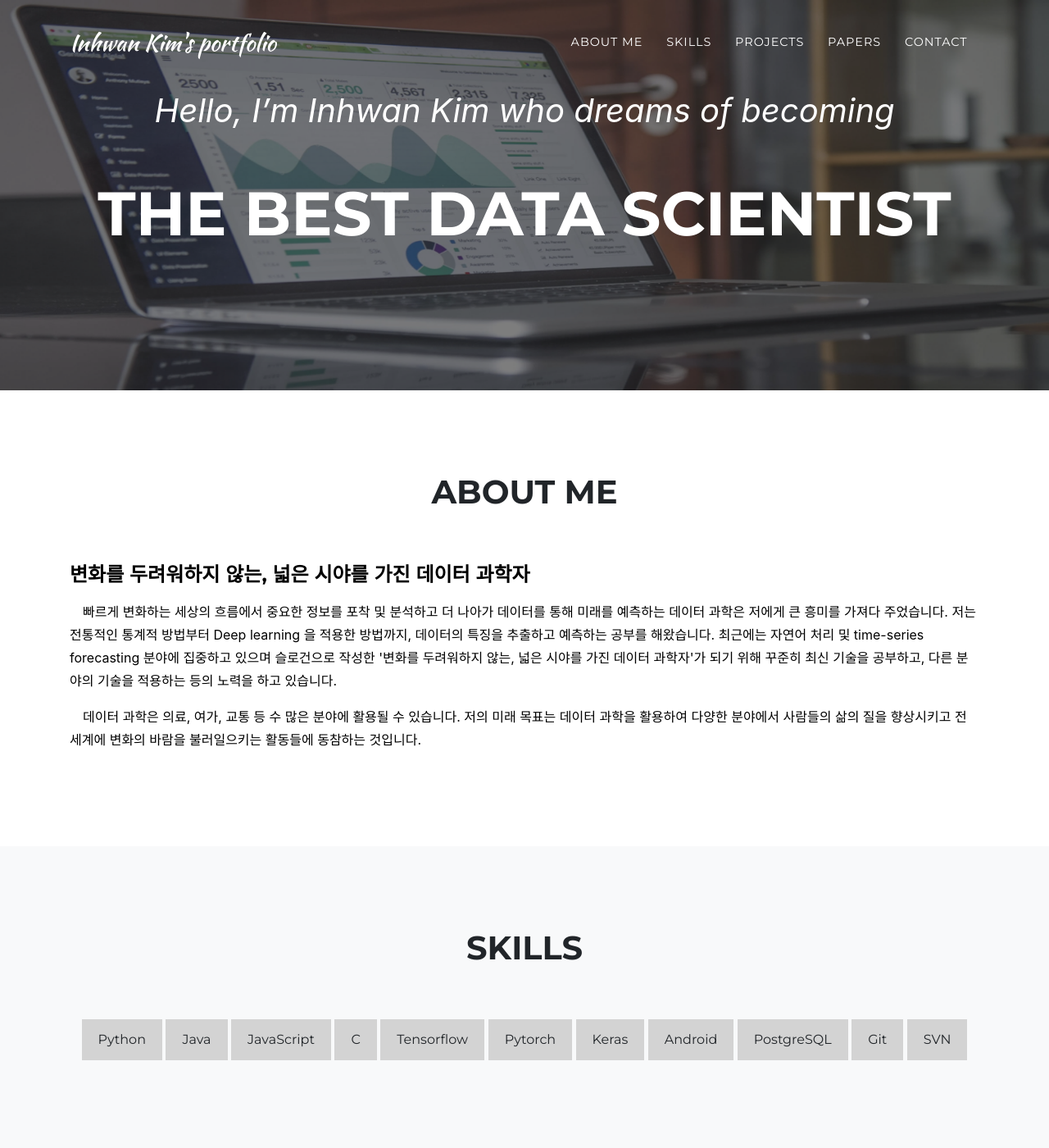
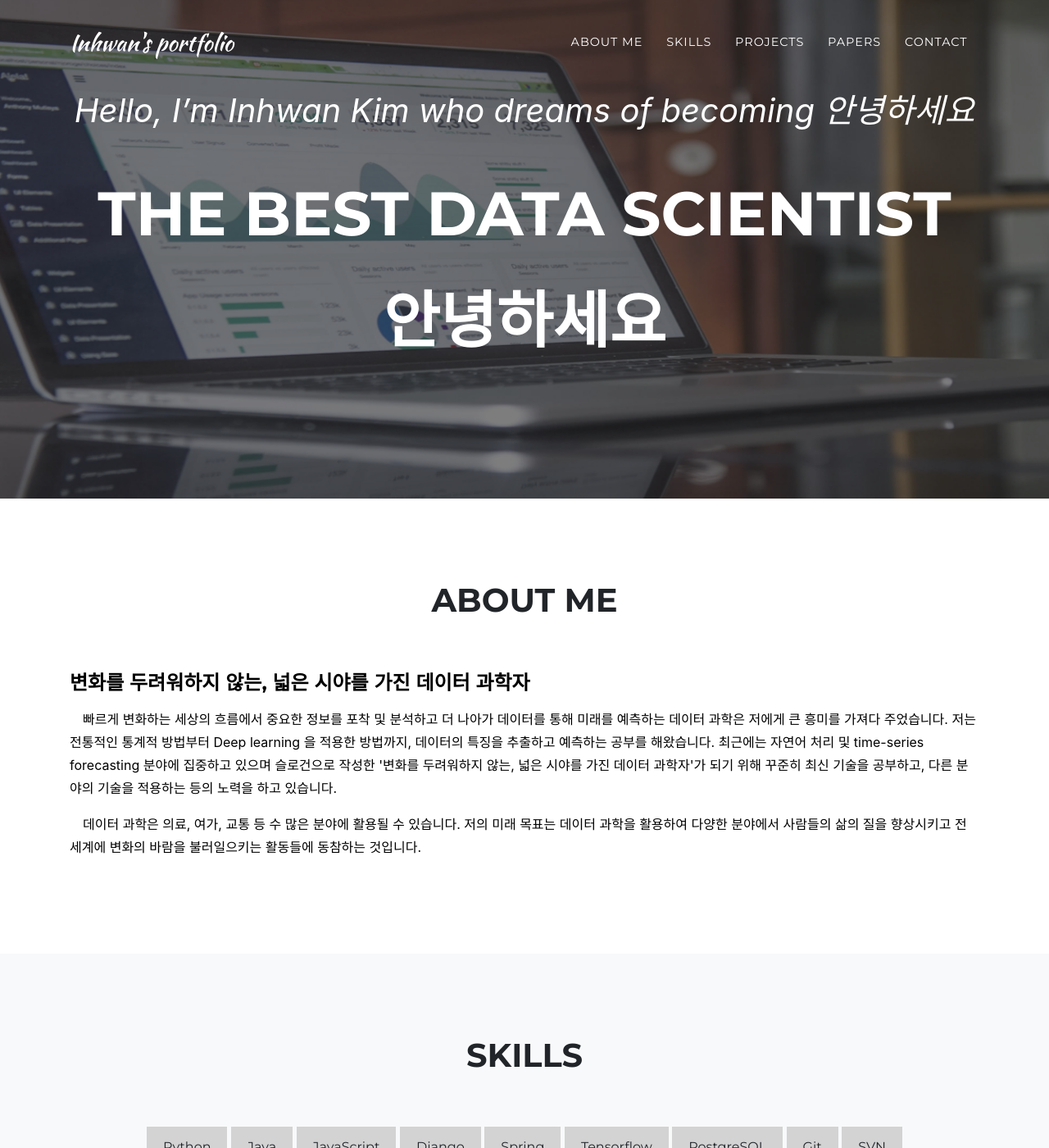
Before and after one commit to moreih29/portfolio, a Jekyll site: the page built from index.md, in a window 1280 px wide and 1400 px high. Shown: the whole window at 82% size. Built offline with Jekyll 4.4.1, drawn with Linux system fonts in a browser that asks for light colours; some web fonts are replaced; some of the changed text lies outside the part shown.

Commit message:
푸터 변경

```diff
--- a/_config.yml
+++ b/_config.yml
@@ -1,9 +1,9 @@
 
 theme: jekyll-agency
-url    : "https://kim-inhwan.github.io/"
+url    : "https://moreih29.github.io/"
 baseurl: ""
 
-title      : Inhwan Kim's portfolio
+title      : Inhwan's portfolio
 footer    : Inhwan Kim
 email      : moreih29@gmail.com
 description: "This site introduces the data scientist Inhwan Kim."
--- a/_data/sitetext.yml
+++ b/_data/sitetext.yml
@@ -1,6 +1,6 @@
 header:
-    title: Hello, I'm Inhwan Kim who dreams of becoming
-    text: the best data scientist
+    title: Hello, I'm Inhwan Kim who dreams of becoming 안녕하세요
+    text: the best data scientist 안녕하세요
     button:
     buttonlink:
 
@@ -18,11 +18,9 @@ skills:
       - name: Python
       - name: Java
       - name: JavaScript
-      - name: C
+      - name: Django
+      - name: Spring
       - name: Tensorflow
-      - name: Pytorch
-      - name: Keras
-      - name: Android
       - name: PostgreSQL
       - name: Git
       - name: SVN
@@ -44,7 +42,7 @@ contact:
 footer:
     legal: "Privacy Policy"
     social:
-      - url: https://github.com/Kim-inhwan
+      - url: https://github.com/moreih29
         icon: "fab fa-github"
 
 # {{ site.data.sitetext.ex.ex | markdownify | default: example }}
--- a/_includes/footer.html
+++ b/_includes/footer.html
@@ -1,9 +1,16 @@
   <!-- Footer -->
-  <footer class="footer" id="footer" style="background-color:white;">
+  <footer class="footer" id="footer" style="background-color:#212529">
     <div class="container">
       <div class="row align-items-center">
-        <div class="col-md-8">
-          <span class="copyright">Copyright &copy; {{ site.footer }} {{ 'now' | date: "%Y" }}</span>
+        <div class="col-md-4">
+          <span class="copyright" style="color: lightgray;">Copyright &copy; {{ site.footer }} {{ 'now' | date: "%Y" }}</span>
+        </div>
+        <div class="col-md-4">
+          <style>
+             a { text-decoration: none; color: lightgray; }
+            a:hover, a:active, a:focus{ text-decoration: none; }
+          </style>
+          <a href="mailto:{{ site.email }}" ><i class="fa fa-envelope"></i> {{ site.email }}</a>
         </div>
 		<!-- Social Media -->
         <div class="col-md-4">
@@ -11,7 +18,15 @@
 		  {% for link in site.data.sitetext.footer.social  %}
             <li class="list-inline-item">
 			  {% if link.url %}
-              <a href="{{ link.url }}" target="_blank">
+              <style>
+                .footicon {
+                  background-color: gray !important;
+                }
+                .footicon:focus, .footicon:active, .footicon:hover{
+                  background-color: #fed136 !important;
+                }
+              </style>
+              <a href="{{ link.url }}" target="_blank" class="footicon">
                 {% if link.icon %}<i class="{{ link.icon }}"></i>{% endif %}
               </a>
 			  {% endif %}
--- a/_layouts/home.html
+++ b/_layouts/home.html
@@ -7,4 +7,3 @@ layout: default
 {% include skills.html %}
 {% include projects.html %}
 {% include papers.html %}
-{% include contact.html %}
```
